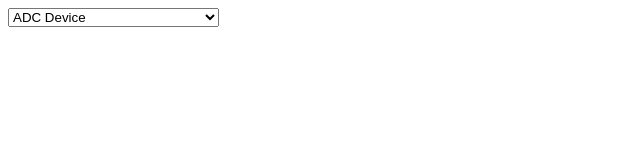
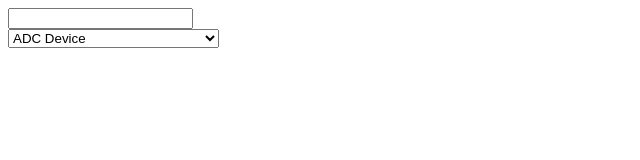
Before and after one commit to globeriz/junk-jack-x-helper, a plain HTML site: page index.html in a window 1280 px wide. Shown: the whole page, without its empty margins (0-640 px from the left). Drawn offline with nearby package versions, Linux system fonts and the light colour scheme.

Commit message:
Update index.html

```diff
--- a/index.html
+++ b/index.html
@@ -14,7 +14,8 @@
 </head>
 <body>
   <div id="wrapper">
-    <select id='select-item'></select>
+    <div><input type='text' id='text-filter'></input><br />
+    <select id='select-item'></select></div>
     <span id='text-item'></span>
     <div id='img-item'></div>
   </div>
```
